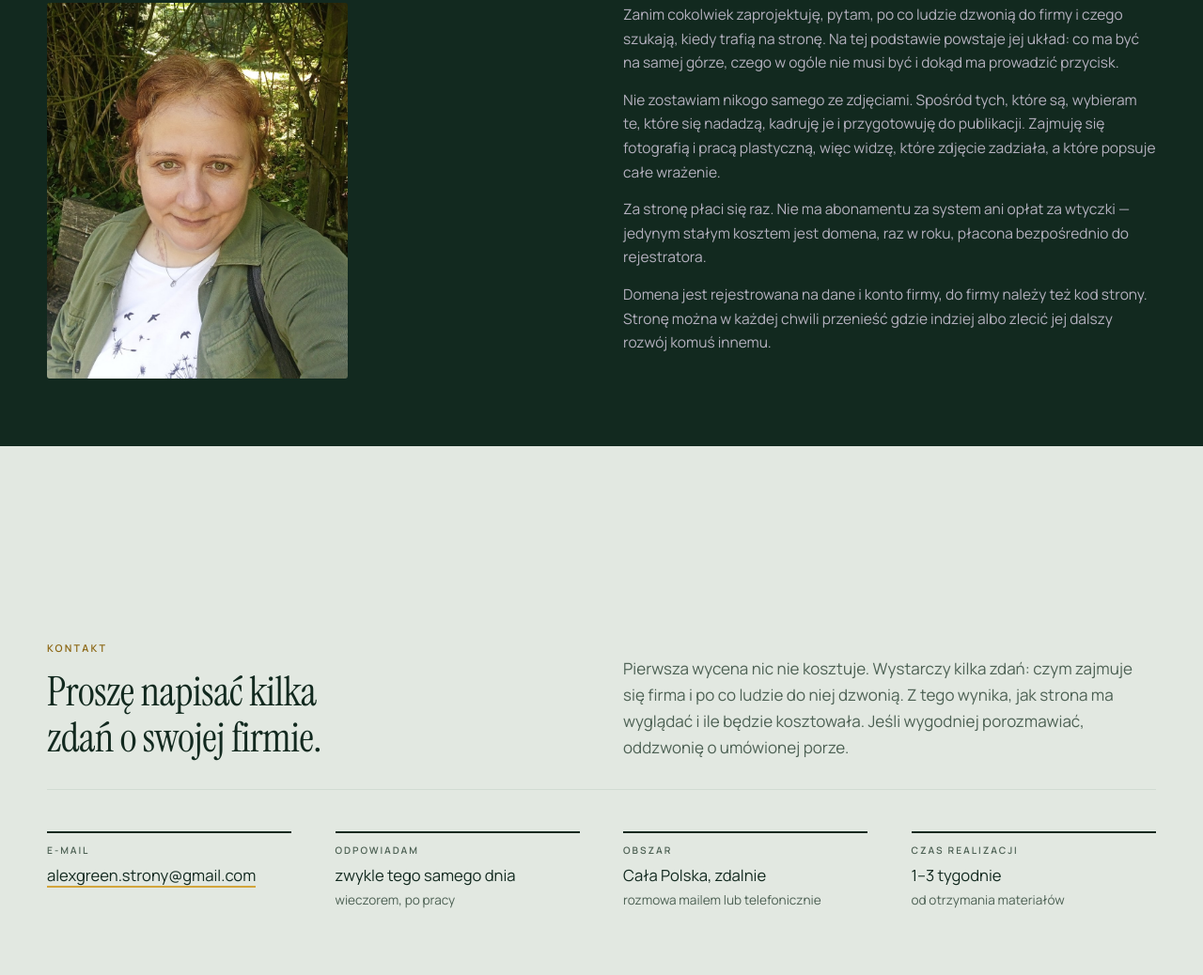
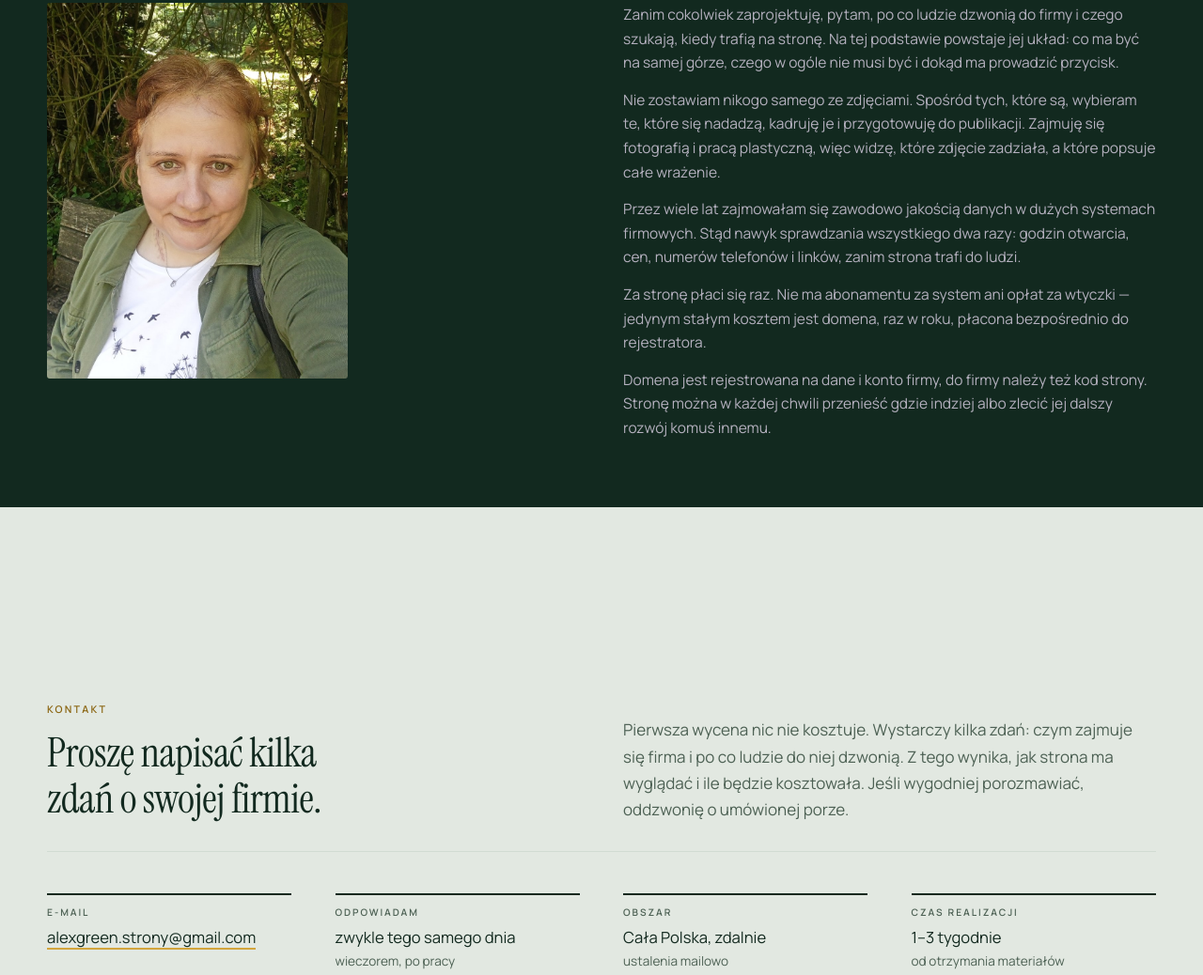
Before and after one commit to AlexGreen-art/portfolio, a plain HTML site: page index.html in a window 1280 px wide. Shown: the part 9844-10882 px from the top of the page at 94% size. Drawn offline with Linux system fonts and the light colour scheme.

Commit message:
Kontakt i wycena: ustalenia mailowo; O mnie: akapit o jakości danych

```diff
--- a/index.html
+++ b/index.html
@@ -413,7 +413,7 @@
       </div>
       <div>
         <h3 class="podtytul">Jak to wygląda w praktyce</h3>
-        <p>Po pierwszej rozmowie — piętnaście minut wystarczy — podaję konkretną kwotę i zakres na piśmie. Ta kwota się nie zmienia, chyba że w trakcie pojawi się prośba o coś, czego nie było w ustaleniach. Wtedy mówię o tym przed, nie po.</p>
+        <p>Po pierwszej wymianie wiadomości — kilka zdań o firmie wystarczy — podaję konkretną kwotę i zakres na piśmie. Ta kwota się nie zmienia, chyba że w trakcie pojawi się prośba o coś, czego nie było w ustaleniach. Wtedy mówię o tym przed, nie po.</p>
         <p>Do tego dochodzi domena, orientacyjnie 60–140 zł rocznie, płacona bezpośrednio do rejestratora, nie do mnie. Hosting strony w tym wariancie nie kosztuje nic.</p>
       </div>
     </div>
@@ -458,6 +458,7 @@
       <div>
         <p>Zanim cokolwiek zaprojektuję, pytam, po co ludzie dzwonią do firmy i czego szukają, kiedy trafią na stronę. Na tej podstawie powstaje jej układ: co ma być na samej górze, czego w ogóle nie musi być i dokąd ma prowadzić przycisk.</p>
         <p>Nie zostawiam nikogo samego ze zdjęciami. Spośród tych, które są, wybieram te, które się nadadzą, kadruję je i przygotowuję do publikacji. Zajmuję się fotografią i pracą plastyczną, więc widzę, które zdjęcie zadziała, a które popsuje całe wrażenie.</p>
+          <p>Przez wiele lat zajmowałam się zawodowo jakością danych w dużych systemach firmowych. Stąd nawyk sprawdzania wszystkiego dwa razy: godzin otwarcia, cen, numerów telefonów i linków, zanim strona trafi do ludzi.</p>
         <p>Za stronę płaci się raz. Nie ma abonamentu za system ani opłat za wtyczki — jedynym stałym kosztem jest domena, raz w roku, płacona bezpośrednio do rejestratora.</p>
         <p>Domena jest rejestrowana na dane i konto firmy, do firmy należy też kod strony. Stronę można w każdej chwili przenieść gdzie indziej albo zlecić jej dalszy rozwój komuś innemu.</p>
       </div>
@@ -486,7 +487,7 @@
         </div>
         <div>
           <dt>Obszar</dt>
-          <dd>Cała Polska, zdalnie<span class="drobne">rozmowa mailem lub telefonicznie</span></dd>
+          <dd>Cała Polska, zdalnie<span class="drobne">ustalenia mailowo</span></dd>
         </div>
         <div>
           <dt>Czas realizacji</dt>
```
